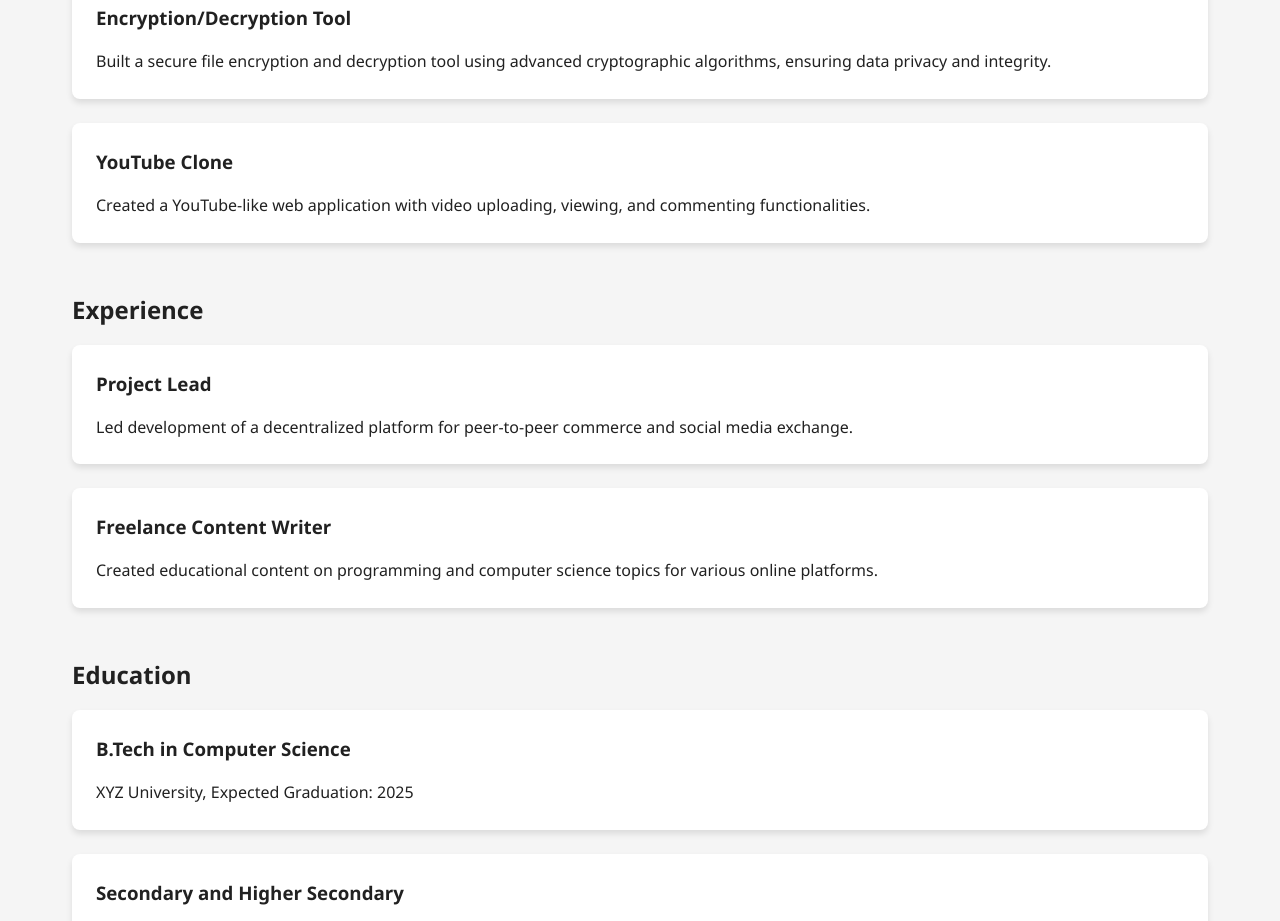
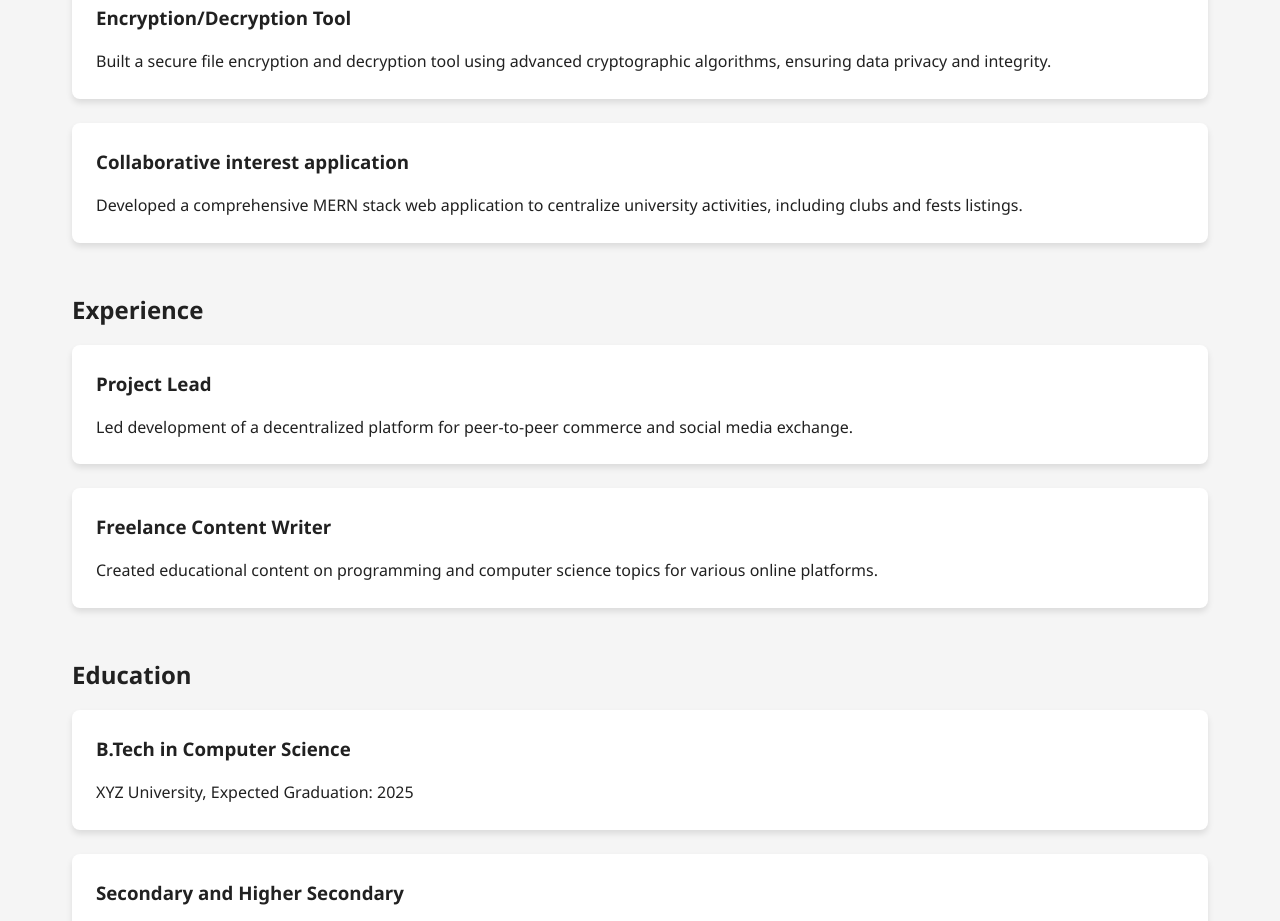
Before and after one commit to sanjaykohli/Digital_Portfolio, a plain HTML site: page index.html in a window 1280 px wide. Shown: the part 1004-1925 px from the top of the page. Drawn offline with Linux system fonts and the light colour scheme.

Commit message:
Update index.html

```diff
--- a/index.html
+++ b/index.html
@@ -1,4 +1,3 @@
-
 <!DOCTYPE html>
 <html lang="en">
 <head>
@@ -234,8 +233,8 @@
                 <p>Built a secure file encryption and decryption tool using advanced cryptographic algorithms, ensuring data privacy and integrity.</p>
             </div>
             <div class="project">
-                <h3>YouTube Clone</h3>
-                <p>Created a YouTube-like web application with video uploading, viewing, and commenting functionalities.</p>
+                <h3>Collaborative interest application</h3>
+                <p>Developed a comprehensive MERN stack web application to centralize university activities, including clubs and fests listings.</p>
             </div>
         </section>
 
```
